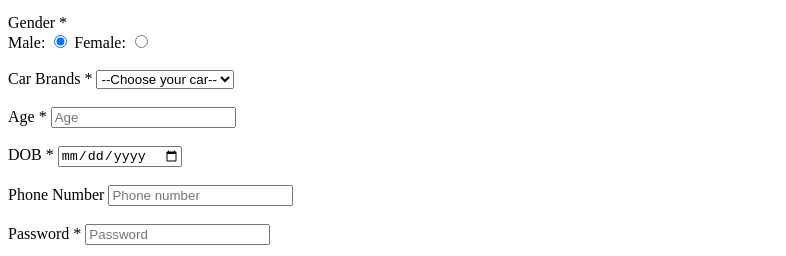
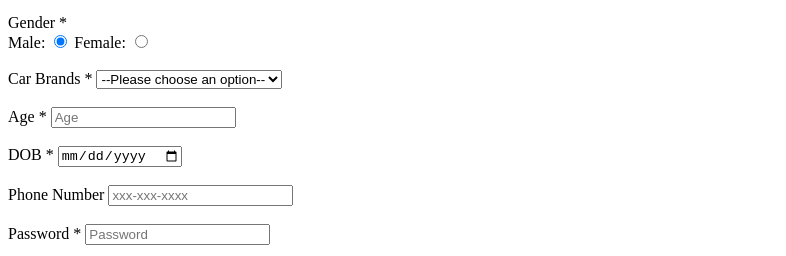
Before and after one commit to acciojob/signup-form-car-rohitkr01, a website: page main.html in a window 1280 px wide. Shown: the part 131-387 px from the top of the page, without its empty margins (0-786 px from the left). Drawn offline with Linux system fonts and the light colour scheme.

Commit message:
created a submission

```diff
--- a/main.html
+++ b/main.html
@@ -29,7 +29,7 @@
 		<div>
 			<label for="cars">Car Brands *</label>
 			<select name="cars" id="cars" required>
-				<option value="" >--Choose your car--</option>
+				<option value="" >--Please choose an option--</option>
 				<option value="BMW">BMW</option>
 				<option value="Audi">Audi</option>
 				<option value="Mercedez">Mercedez</option>
@@ -48,7 +48,7 @@
 
 		<div>
 			<label for="tel">Phone Number </label>
-			<input type="tel" id="tel" name="tel" placeholder="Phone number">
+			<input type="tel" id="tel" name="tel" placeholder="xxx-xxx-xxxx">
 		</div><br>
 
 		<div>
```
